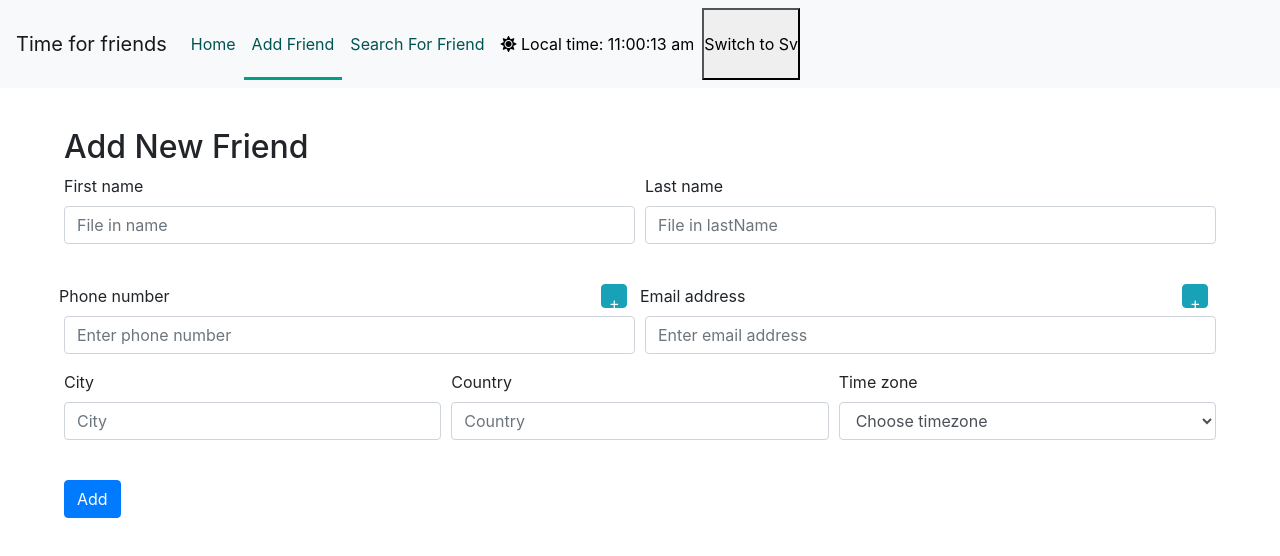
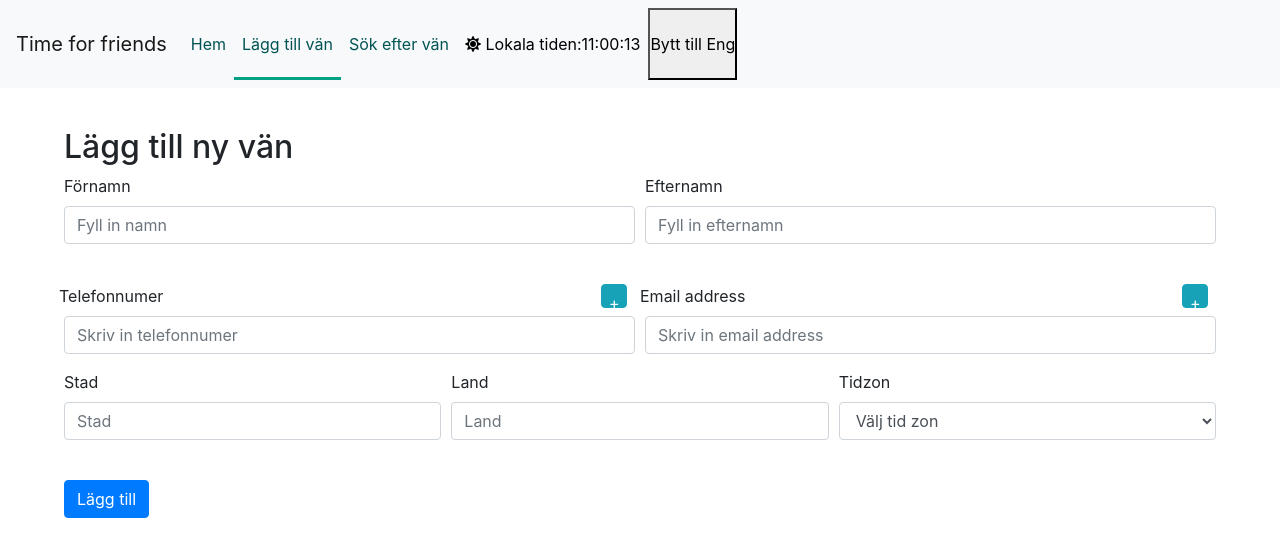
Before and after one commit to RamiAl/time-for-friends, a React (Create React App) app: page /addfriend in a window 1280 px wide. Shown: the top 556 px of the page. Built offline with nearby package versions, Linux system fonts and the light colour scheme; what google-maps-react would draw is missing.

Commit message:
small fixe

```diff
--- a/src/SearchFriend.js
+++ b/src/SearchFriend.js
@@ -5,7 +5,6 @@ import Form from 'react-bootstrap/Form';
 import FriendsList from './FriendsList'
 import TimeRangeSlider from 'react-time-range-slider';
 import ScrollTop from "react-scrolltop-button";
-//import MyIcon from "react-scrolltop-button";
 import store from './utilities/Store';
 export default class SearchFriend extends Component {
     constructor(props) {
@@ -81,7 +80,6 @@ export default class SearchFriend extends Component {
             }
         }
 
-//------------------------------------------------------------------
 let e = this.state.value.end;
 if(e[1] === ':'){
     e = '0'+e;
@@ -113,8 +111,6 @@ if (e < '12:00') {
           })
     }
 }
-
-
     }
     render() {
         return (
--- a/src/utilities/Store.js
+++ b/src/utilities/Store.js
@@ -1,5 +1,5 @@
 const subscribingFunctions = [];
-const store  = { lang:true };
+const store  = { lang:false };
 
 // Don't set properties
 // in store directly
```
Also changed, not shown: src/Clock.js (+0 -38 lines).
